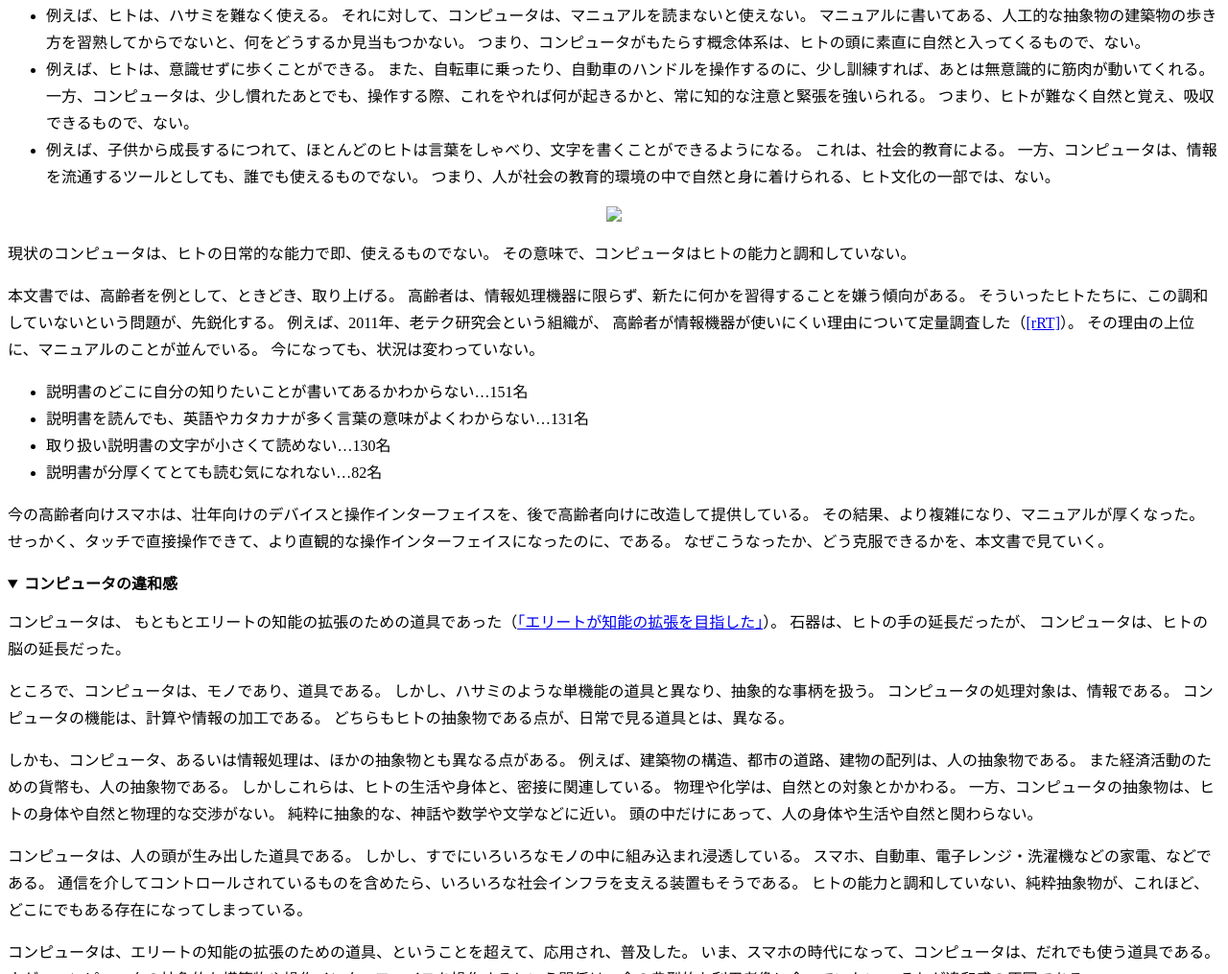
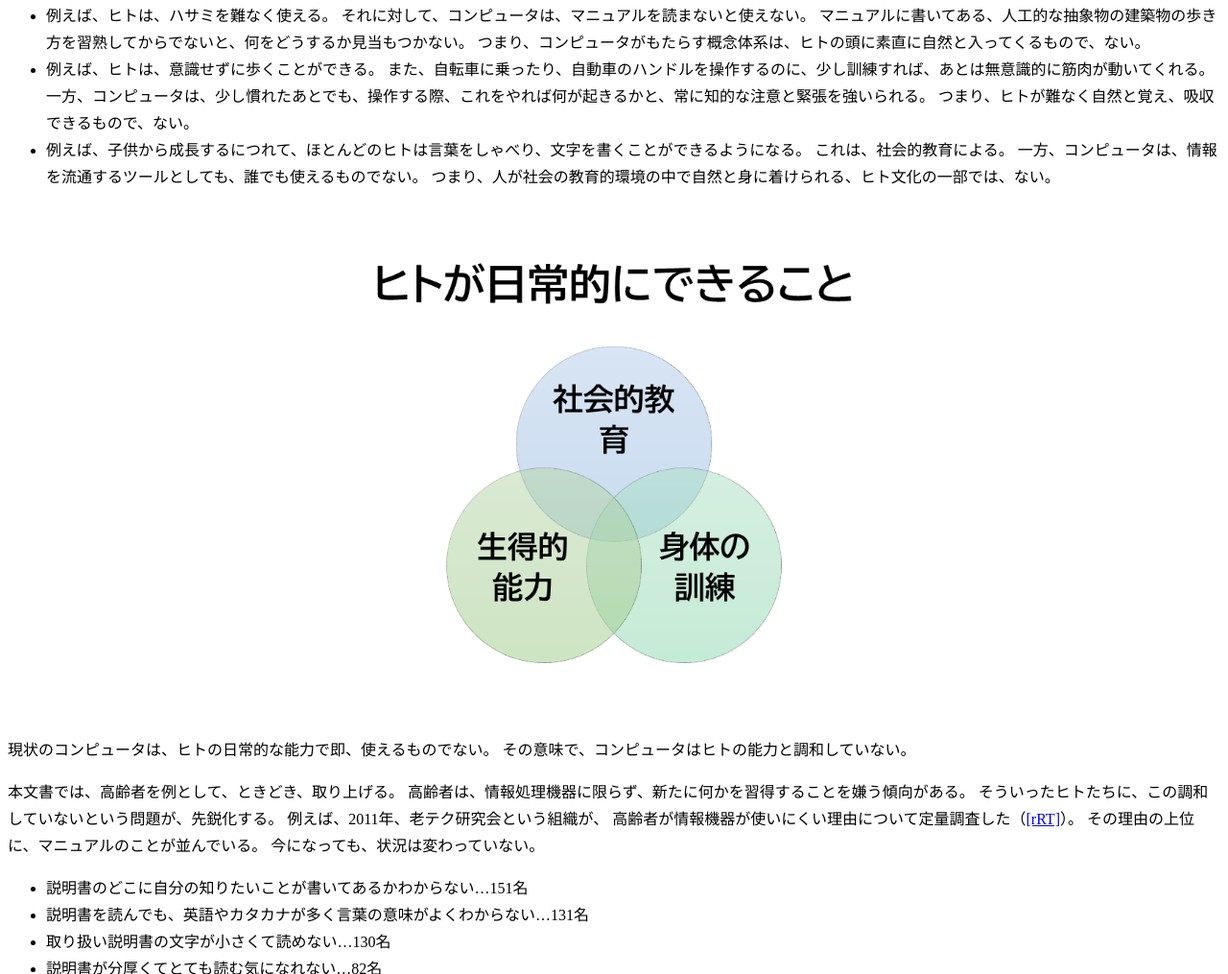
Before and after one commit to satoyoshiharu/docs, a plain HTML site: page organs.html in a window 1280 px wide. Shown: the part 2256-3271 px from the top of the page at 96% size. Drawn offline with nearby package versions, Linux system fonts and the light colour scheme.

Commit message:
updates

```diff
--- a/organs.html
+++ b/organs.html
@@ -111,7 +111,7 @@ table { margin: auto; }
 		</ul>
 		<div class="printfriendlyblock">
 			<div align="center">
-				<img width=75% src="人が日常的にできること.png">
+				<img width=75% src="ヒトが日常的にできること.png">
 			</div>
 		</div>
 		<p>
```
